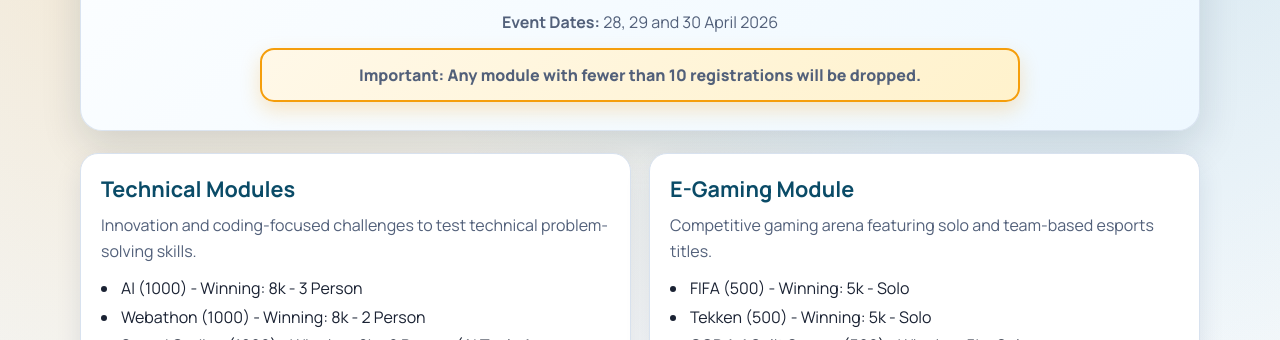
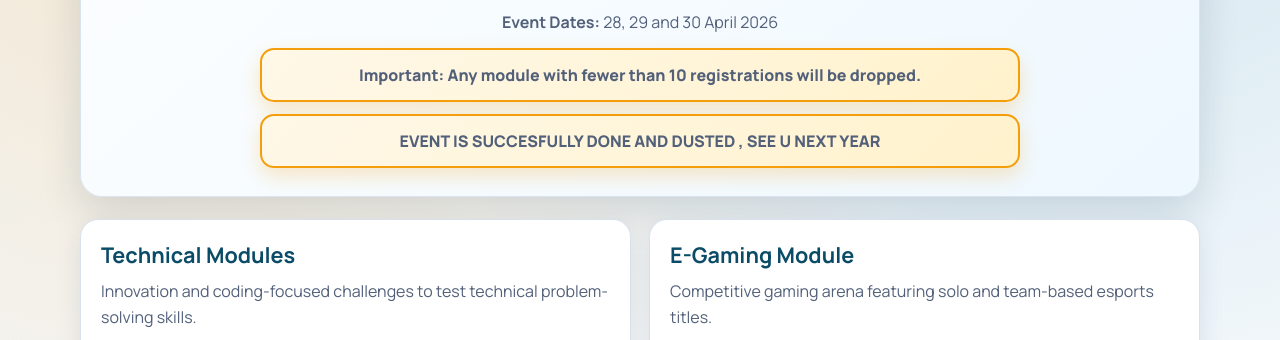
Before and after one commit to 23pwbcs0999-WPFALL24/reg, a plain HTML site: page index.html in a window 1280 px wide. Shown: the part 409-749 px from the top of the page. Drawn offline with Linux system fonts and the light colour scheme.

Commit message:
FINAL COMMIT

```diff
--- a/index.html
+++ b/index.html
@@ -252,6 +252,7 @@
       <p>Choose your module and register for the competitions that match your talent. Explore technical, e-gaming, engineering, and non-technical events in one professional portal.</p>
       <p><strong>Event Dates:</strong> 28, 29 and 30 April 2026</p>
       <p class="important-alert">Important: Any module with fewer than 10 registrations will be dropped.</p>
+      <p class="important-alert">EVENT IS SUCCESFULLY DONE AND DUSTED , SEE U NEXT YEAR</p>
     </header>
 
     <main class="grid">
```
